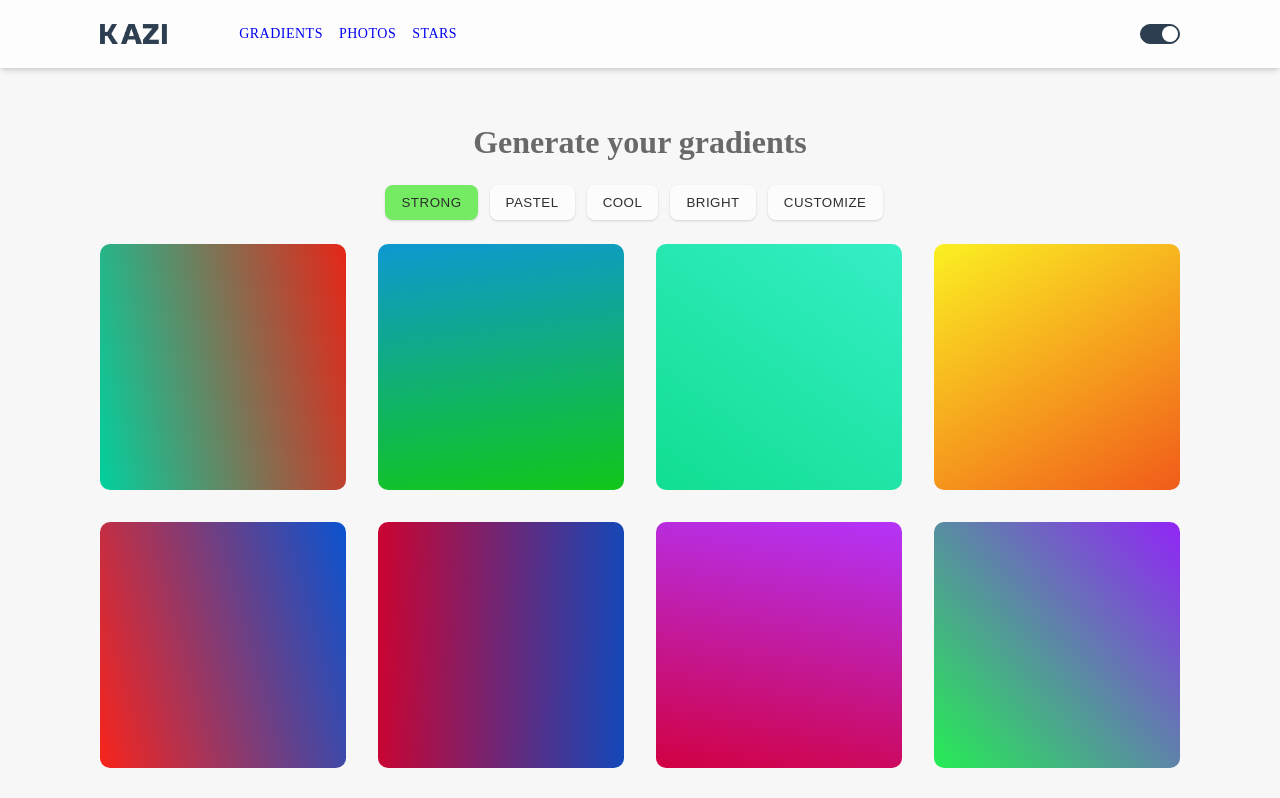
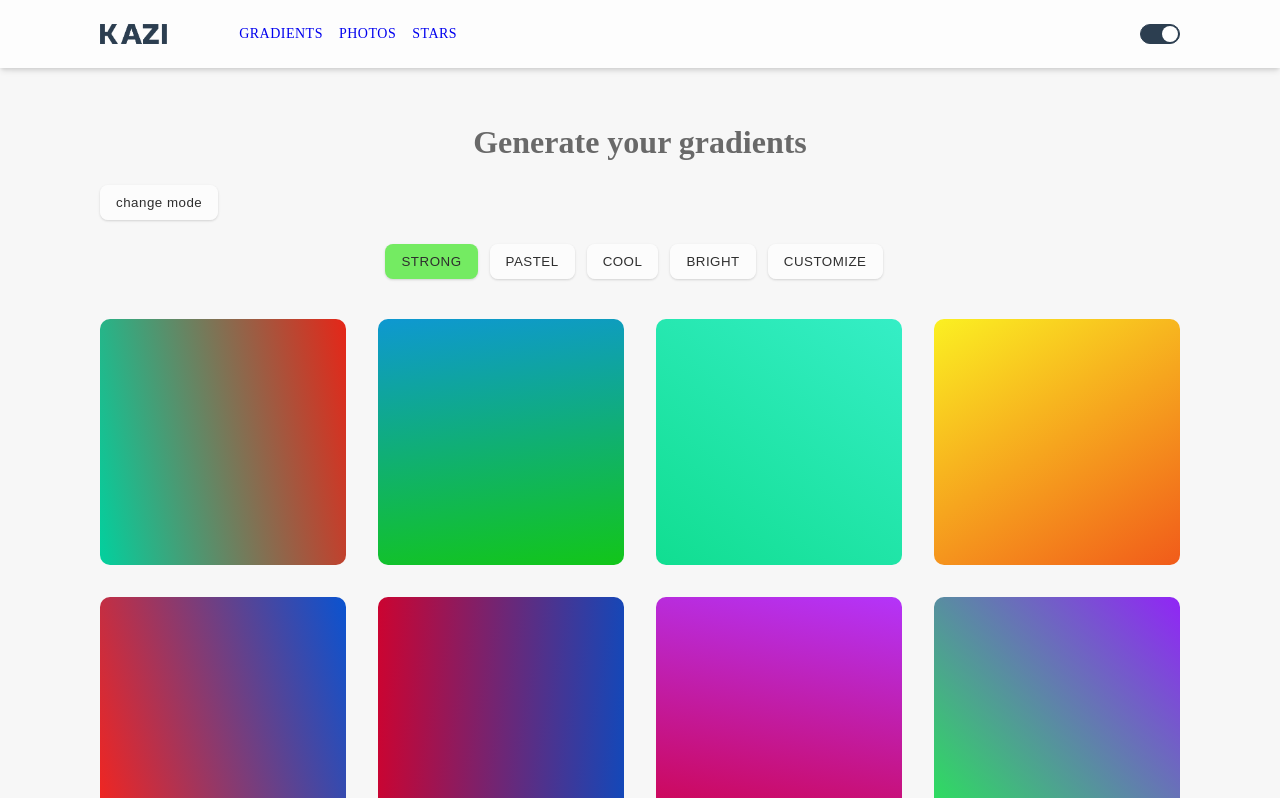
Before and after one commit to aa474754765/kazi3, a Vue app: page / in a window 1280 px wide. Shown: the top 798 px of the page. Built offline with nearby package versions, Linux system fonts and the light colour scheme.

Commit message:
css update

```diff
--- a/src/assets/base.scss
+++ b/src/assets/base.scss
@@ -130,6 +130,7 @@
 }
 
 :root {
+  --color-scroll-bar: var(--color-gray2);
   --color-background: var(--color-gray4);
   --color-header-background: hsla(0, 0%, 100%, 0.7);
   --color-button-background: hsla(0, 0%, 100%, 0.7);
@@ -139,6 +140,7 @@
 }
 
 :root.dark {
+  --color-scroll-bar: var(--color-gray2);
   --color-background: var(--color-gray0-1);
   --color-header-background: var(--color-kazi);
   --color-button-background: var(--color-kazi);
@@ -149,6 +151,7 @@
 
 @media (prefers-color-scheme: dark) {
   :root {
+    --color-scroll-bar: var(--color-gray2);
     --color-background: var(--color-gray0-1);
     --color-header-background: var(--color-kazi);
     --color-button-background: var(--color-kazi);
--- a/src/assets/main.scss
+++ b/src/assets/main.scss
@@ -40,6 +40,7 @@ body {
 }
 
 .main-container {
+  position: relative;
   padding: 10rem;
   min-height: 100vh;
   overflow: hidden;
@@ -60,3 +61,23 @@ a {
     color: inherit;
   }
 }
+
+html,
+div {
+  &::-webkit-scrollbar {
+    width: 4px;
+    height: 8px;
+  }
+
+  &::-webkit-scrollbar-button {
+    display: none;
+  }
+
+  &::-webkit-scrollbar-thumb {
+    background-color: var(--color-scroll-bar);
+  }
+
+  &::-webkit-scrollbar-track {
+    background-color: #ffffff;
+  }
+}
--- a/src/assets/views.scss
+++ b/src/assets/views.scss
@@ -3,14 +3,17 @@
 }
 
 .el-row.preview-mode {
-  height: 80px;
+  height: 100px;
   flex-wrap: nowrap;
   position: absolute;
-  bottom: 0;
-  overflow: hidden;
+  margin: 0 !important;
+  bottom: 1rem;
   width: calc(100% - 10rem);
   left: 5rem;
-  justify-content: center;
+  border-radius: 8px;
+  background-color: var(--color-preview-background);
+  box-shadow: 0 4px 6px -1px rgba(0, 0, 0, 0.1), 0 2px 4px -1px rgba(0, 0, 0, 0.1), 0 -2px 4px -1px rgba(0, 0, 0, 0.1);
+  overflow-y: hidden;
 
   .el-col {
     overflow: visible;
--- a/src/components/GradientsBox/index.vue
+++ b/src/components/GradientsBox/index.vue
@@ -62,7 +62,7 @@ const unStar = () => {
   padding-top: 100%;
   position: relative;
   border-radius: 1rem;
-  margin-bottom: 3.2rem;
+  margin: 1.6rem 0;
 }
 .gradients-box:not(.preview-mode).star .el-icon,
 .gradients-box:not(.preview-mode):hover .el-icon {
--- a/src/directives/move.ts
+++ b/src/directives/move.ts
@@ -24,7 +24,7 @@ const vMove = {
       el.style.width = `100%`;
       el.style.paddingTop = `100%`;
       el.style.transform = "unset";
-    }, 0);
+  }, 0);
   },
 };
 
--- a/src/views/HomeView.vue
+++ b/src/views/HomeView.vue
@@ -11,6 +11,7 @@ const {
   gradients,
   loadNewGradients,
   changeGradientType,
+  changeMode,
   viewMode
 } = useView();
 
@@ -31,6 +32,7 @@ const openCustumizeDialog = (): void => {
 </script>
 <template>
   <h1>Generate your gradients</h1>
+  <kazi-btn @click="changeMode">change mode</kazi-btn>
   <el-row class="flex-center">
     <kazi-btn
       @click="changeGradientType('STRONG')"
```
